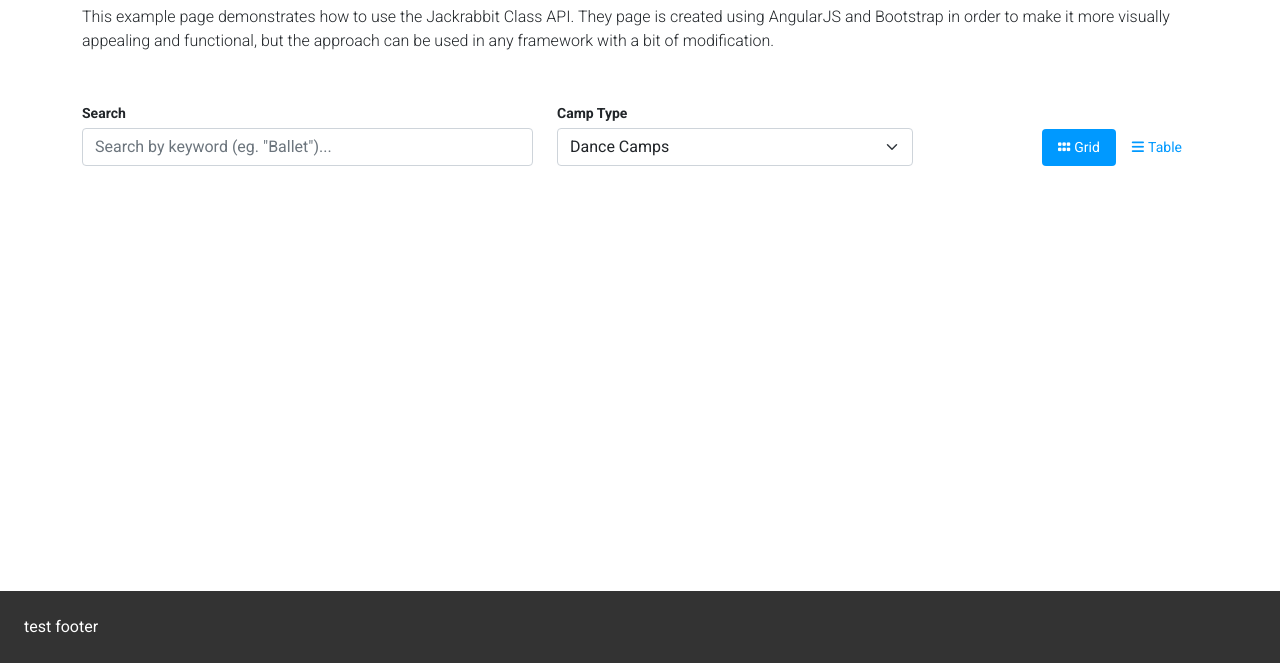
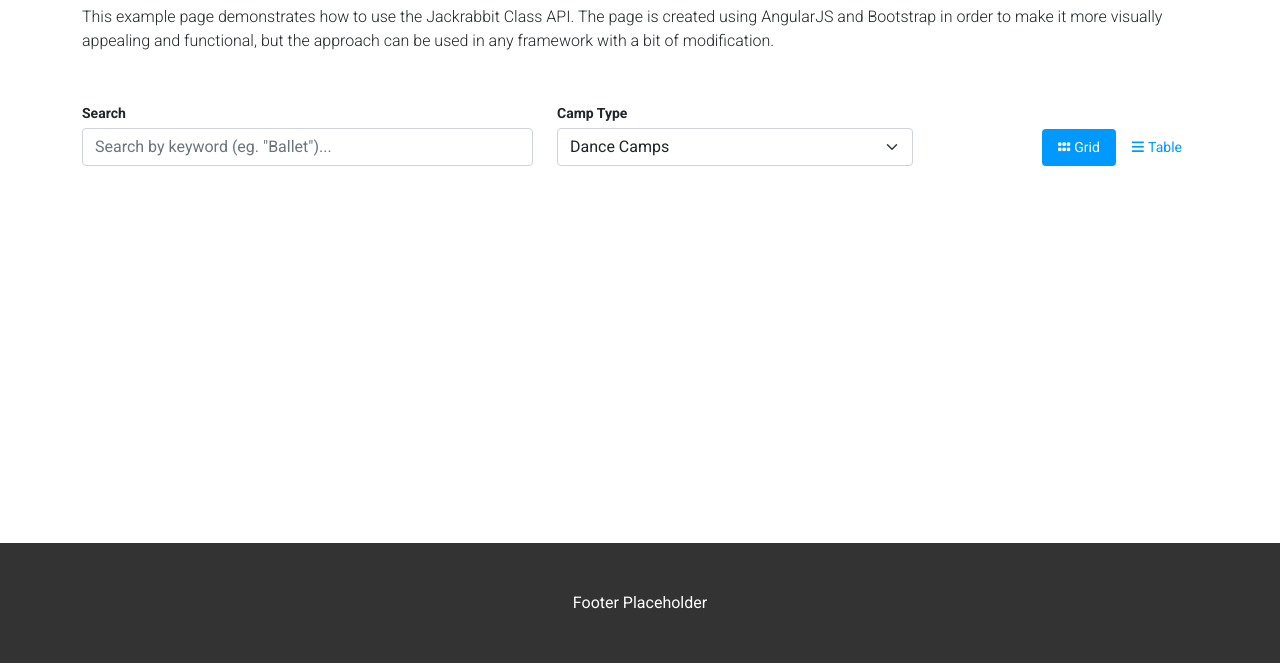
Before and after one commit to rcantin/jackrabbit, a website: page index.html in a window 1280 px wide. Shown: the part 137-800 px from the top of the page. Drawn offline with nearby package versions, Linux system fonts and the light colour scheme; no server answers.

Commit message:
Minor corrections

```diff
--- a/index.html
+++ b/index.html
@@ -84,7 +84,7 @@
       <div class="body">
         <div class="container py-5">
           <div class="h2">Camp Registration</div>
-          <div class="fw-light">This example page demonstrates how to use the Jackrabbit Class API.  They page is created using AngularJS and Bootstrap in order to make it more visually appealing and functional, but the approach can be used in any framework with a bit of modification.</div>
+          <div class="fw-light">This example page demonstrates how to use the Jackrabbit Class API.  The page is created using AngularJS and Bootstrap in order to make it more visually appealing and functional, but the approach can be used in any framework with a bit of modification.</div>
 
           <div ng-init="getClasses('Camp', '', '');" ng-controller="ClassController">
             <!-- while waiting for classes... -->
@@ -252,7 +252,7 @@
         </div>
       </div>
       <div class="footer">
-        <div class="bg-dark p-4 text-white">test footer</div>
+        <div class="bg-dark p-5 text-center text-white">Footer Placeholder</div>
       </div>
     </div>
 
```
